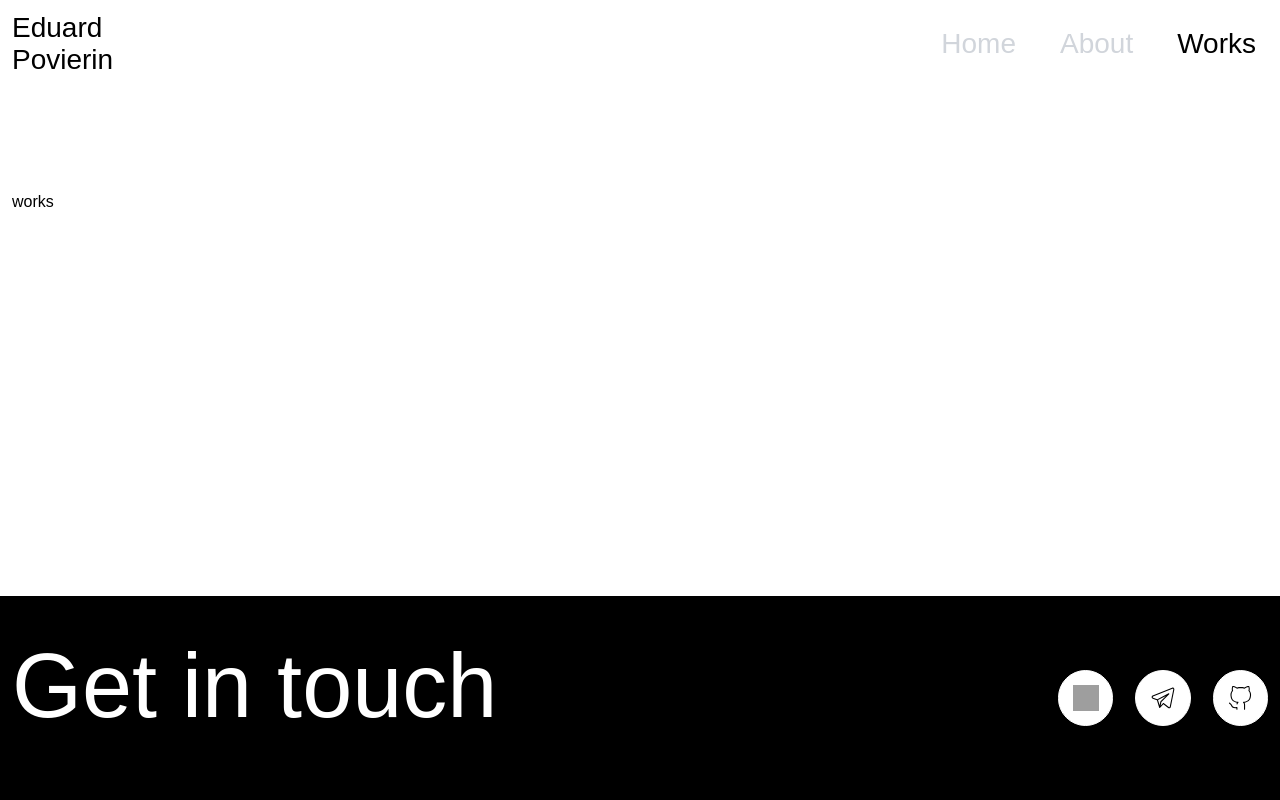
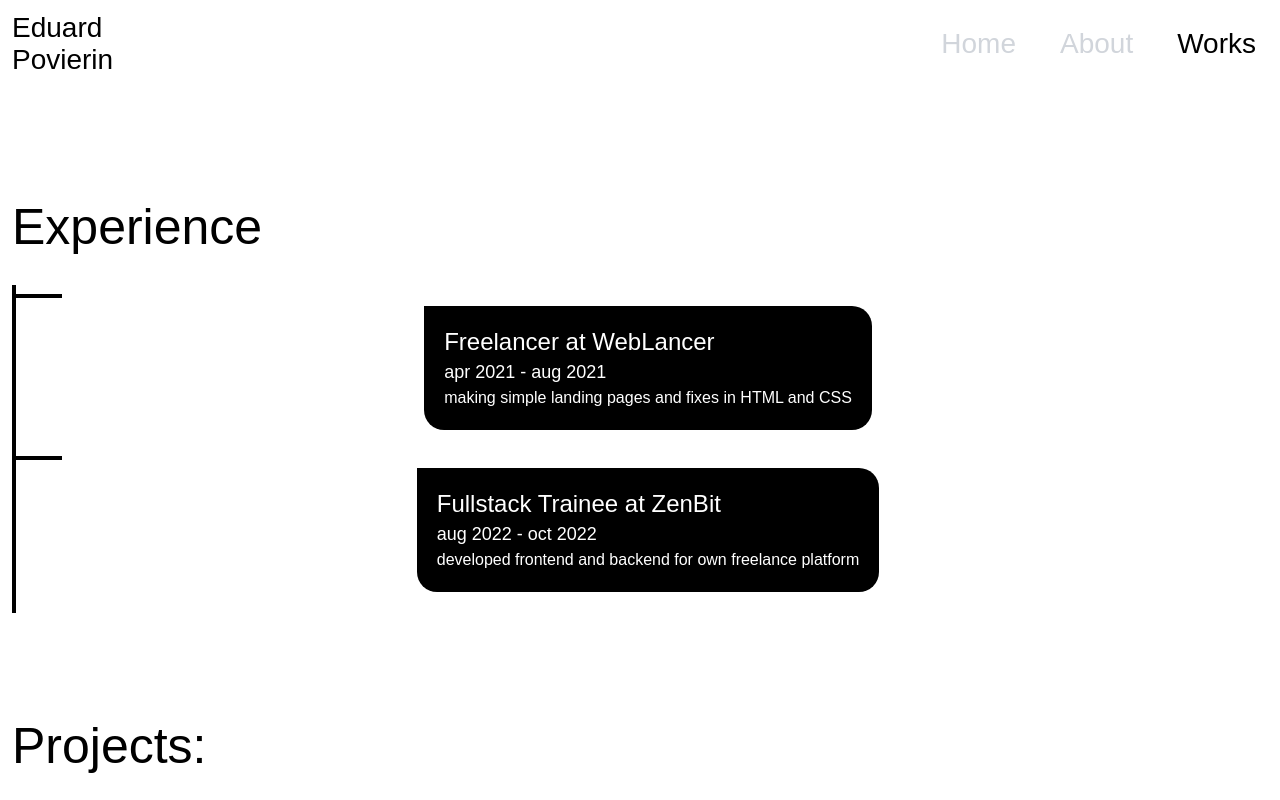
Before and after one commit to NightWanderer2004/Eduard-Povierin, a Next.js app: page /works in a window 1280 px wide. Shown: the top 800 px of the page. Built offline with nearby package versions, Linux system fonts and the light colour scheme; grey boxes are pictures that could not be loaded; a web font is replaced by a local one.

Commit message:
add works page

```diff
--- /dev/null
+++ b/src/components/screens/works/Works.jsx
@@ -0,0 +1,15 @@
+import React from 'react'
+import Timeline from './timeline/Timeline'
+import Projects from '../home/projects/Projects'
+import s from './Works.module.scss'
+
+const Works = () => {
+   return (
+      <div className={s.works}>
+         <Timeline />
+         <Projects />
+      </div>
+   )
+}
+
+export default Works
--- /dev/null
+++ b/src/components/screens/works/Works.module.scss
@@ -0,0 +1,3 @@
+.works {
+   @apply -mt-24;
+}
--- /dev/null
+++ b/src/components/screens/works/timeline/Timeline.jsx
@@ -0,0 +1,18 @@
+import s from './Timeline.module.scss'
+import { work } from '@/data'
+import Work from './work/Work'
+
+const Timeline = () => {
+   return (
+      <div className={s.timeline}>
+         <h2>Experience</h2>
+         <ul className={s.list}>
+            {work.map((el, i) => (
+               <Work key={i} el={el} />
+            ))}
+         </ul>
+      </div>
+   )
+}
+
+export default Timeline
--- /dev/null
+++ b/src/components/screens/works/timeline/Timeline.module.scss
@@ -0,0 +1,9 @@
+.timeline {
+   @apply mt-24;
+   h2 {
+      @apply text-[50px] mb-5 font-medium;
+   }
+}
+.list {
+   @apply border-l-4 border-black pl-3 py-2;
+}
--- /dev/null
+++ b/src/components/screens/works/timeline/work/Work.jsx
@@ -0,0 +1,41 @@
+import React, { useEffect, useRef, useState } from 'react'
+import s from './Work.module.scss'
+
+const Work = ({ el }) => {
+   const [inView, setInView] = useState(false)
+   const elemRef = useRef(null)
+
+   const options = {
+      rootMargin: '-15px',
+      threshold: 0.5,
+   }
+
+   useEffect(() => {
+      const observer = new IntersectionObserver(entries => {
+         entries.forEach(entry => {
+            if (entry.isIntersecting) setInView(true)
+            else setInView(false)
+         })
+      }, options)
+
+      if (elemRef.current) observer.observe(elemRef.current)
+
+      return () => {
+         if (elemRef.current) observer.unobserve(elemRef.current)
+      }
+   }, [])
+
+   return (
+      <li ref={elemRef} className={`${s.item} ${inView ? s.inView : ''}`}>
+         <div className={s.content}>
+            <p className={s.company}>
+               {el.title} at {el.company}
+            </p>
+            <p className={s.date}>{el.date}</p>
+            <p className={s.desc}>{el.desc}</p>
+         </div>
+      </li>
+   )
+}
+
+export default Work
--- /dev/null
+++ b/src/components/screens/works/timeline/work/Work.module.scss
@@ -0,0 +1,41 @@
+.item {
+   @apply relative mb-3 min-h-[150px] flex items-center justify-center transition-all;
+   &.inView {
+      .content {
+         @apply opacity-100 scale-100 text-white bg-black;
+      }
+      &::before {
+         @apply top-[1px] rounded-none -left-4 w-[50px] h-1;
+      }
+      &::after {
+         @apply opacity-0;
+      }
+   }
+   &::before,
+   &::after {
+      @apply rounded-full absolute  transition-all ease-in-out;
+   }
+   &::before {
+      content: '';
+      @apply w-5 h-5 bg-black top-0 left-0;
+   }
+   &::after {
+      content: '';
+      @apply w-[10px] h-[10px] bg-white  top-[5px] left-[5px];
+   }
+   &:last-child {
+      @apply mb-0;
+   }
+   .content {
+      @apply opacity-0 scale-50 origin-top-left p-5 rounded-[20px] rounded-tl-none transition-all ease-in-out;
+      .date {
+         @apply font-medium text-lg;
+      }
+      .company {
+         @apply font-medium text-2xl;
+      }
+      .desc {
+         @apply text-base;
+      }
+   }
+}
--- a/src/pages/works.jsx
+++ b/src/pages/works.jsx
@@ -1,10 +1,10 @@
 import Layout from '@/components/layout/Layout'
-import React from 'react'
+import Works from '@/components/screens/works/Works'
 
 const works = () => {
    return (
       <Layout title='Eduard Povierin | works' description='Eduard Povierin projects and work experience'>
-         works
+         <Works />
       </Layout>
    )
 }
```
